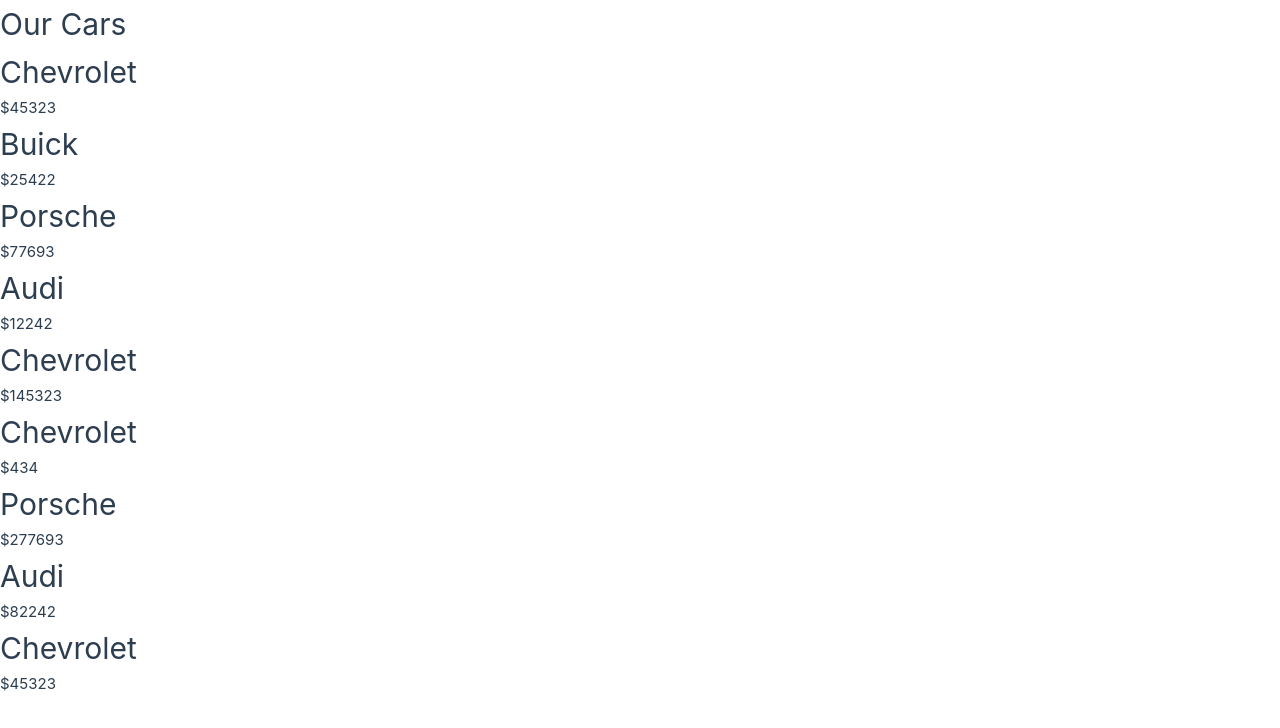
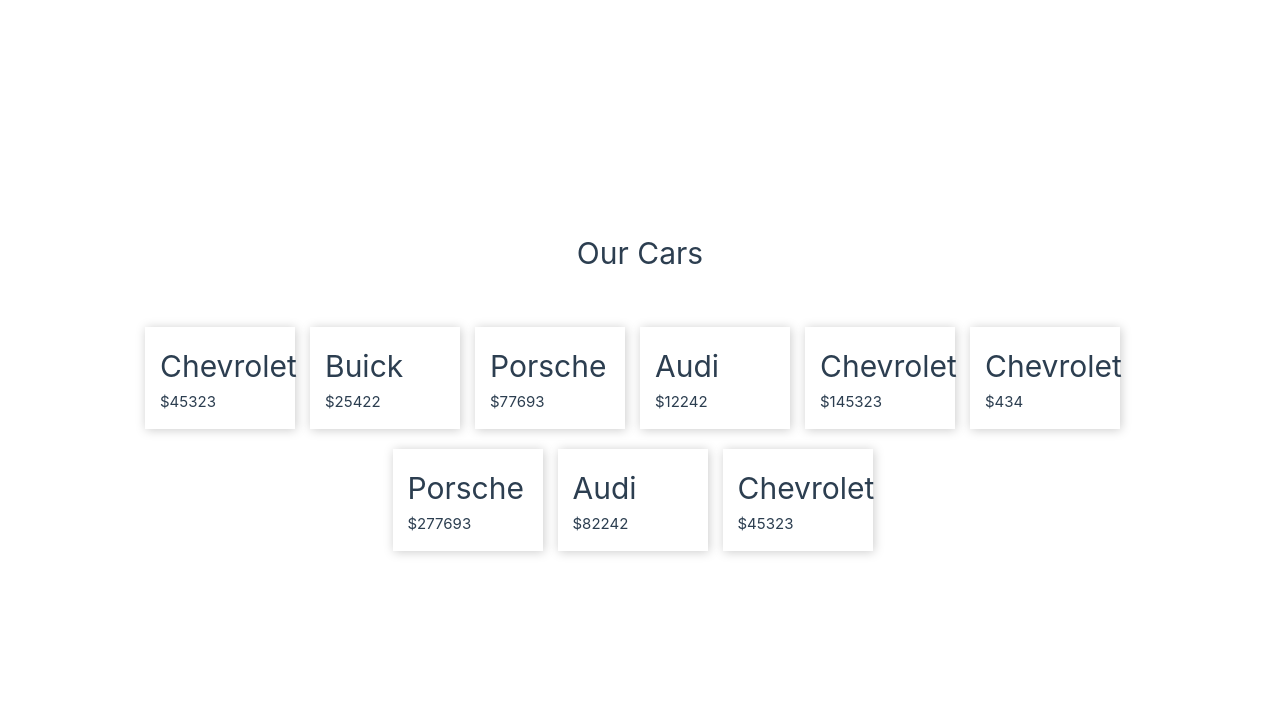
Before and after one commit to kdotwei/routing-app, a Vue app: page / in a window 1280 px wide. Shown: the top 728 px of the page. Built offline with nearby package versions, Linux system fonts and the light colour scheme.

Commit message:
update the appearance of all data with cards.

```diff
--- a/src/App.vue
+++ b/src/App.vue
@@ -6,10 +6,10 @@
 </script>
 
 <template>
-	<main>
+	<main class='container'>
 		<h1>Our Cars</h1>
-		<div>
-			<div v-for='car in cars' :key='car.id'>
+		<div class='cards'>
+			<div v-for='car in cars' :key='car.id' class='card'>
 				<h1>{{ car.make }}</h1>
 				<p>${{ car.price }}</p>
 			</div>
@@ -18,4 +18,19 @@
 </template>
 
 <style scoped>
+  .cards {
+    display: flex;
+    width: 1000px;
+    flex-wrap: wrap;
+    margin-top: 50px;
+    justify-content: center;
+  }
+  .card {
+    box-shadow: 1px 1px 10px rgba(0, 0, 0, 0.207);
+    padding: 15px;
+    width: 150px;
+    margin-right: 15px;
+    cursor: pointer;
+    margin-bottom: 20px;
+  }
 </style>
--- a/src/assets/main.css
+++ b/src/assets/main.css
@@ -1 +1,11 @@
 @import './base.css';
+
+.container {
+	height: 100vh;
+	display: flex;
+	align-items: center;
+	justify-content: center;
+	flex-direction: column;
+	max-width: 800px;
+	margin: 0 auto;
+}
```
